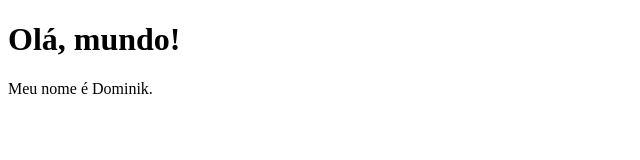
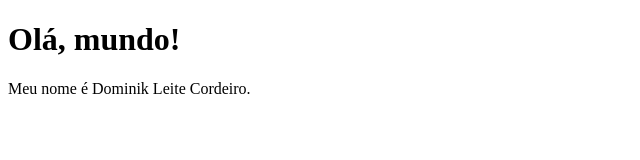
Before and after one commit to dominikcordeiro/dominik.github.io, a plain HTML site: page index.html in a window 1280 px wide. Shown: the whole page, without its empty margins (0-640 px from the left). Drawn offline with Linux system fonts and the light colour scheme.

Commit message:
Update index.html

```diff
--- a/index.html
+++ b/index.html
@@ -6,7 +6,7 @@
 <body>
 
 <h1>Olá, mundo!</h1>
-<p>Meu nome é Dominik.</p>
+<p>Meu nome é Dominik Leite Cordeiro.</p>
 
 </body>
 </html>
```
